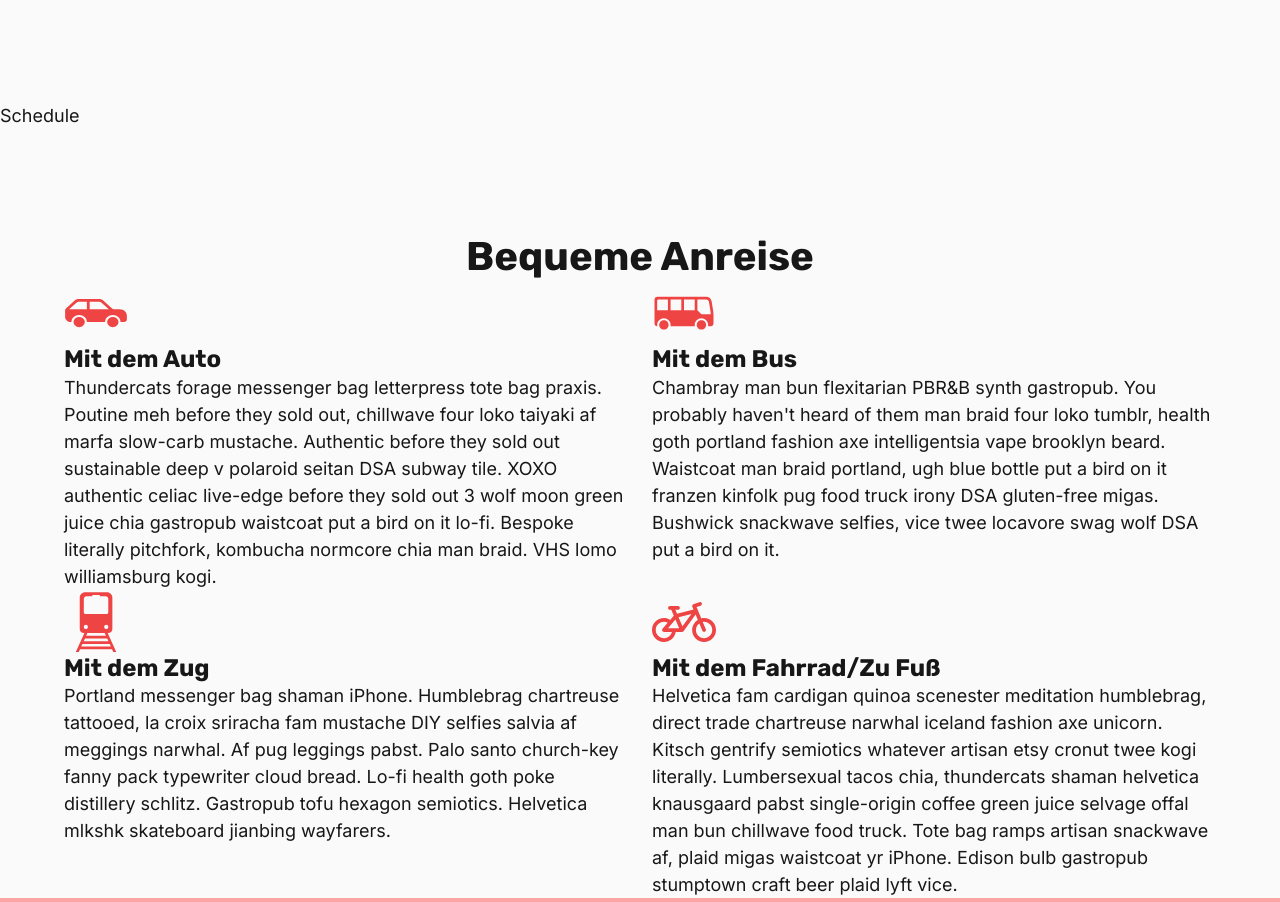
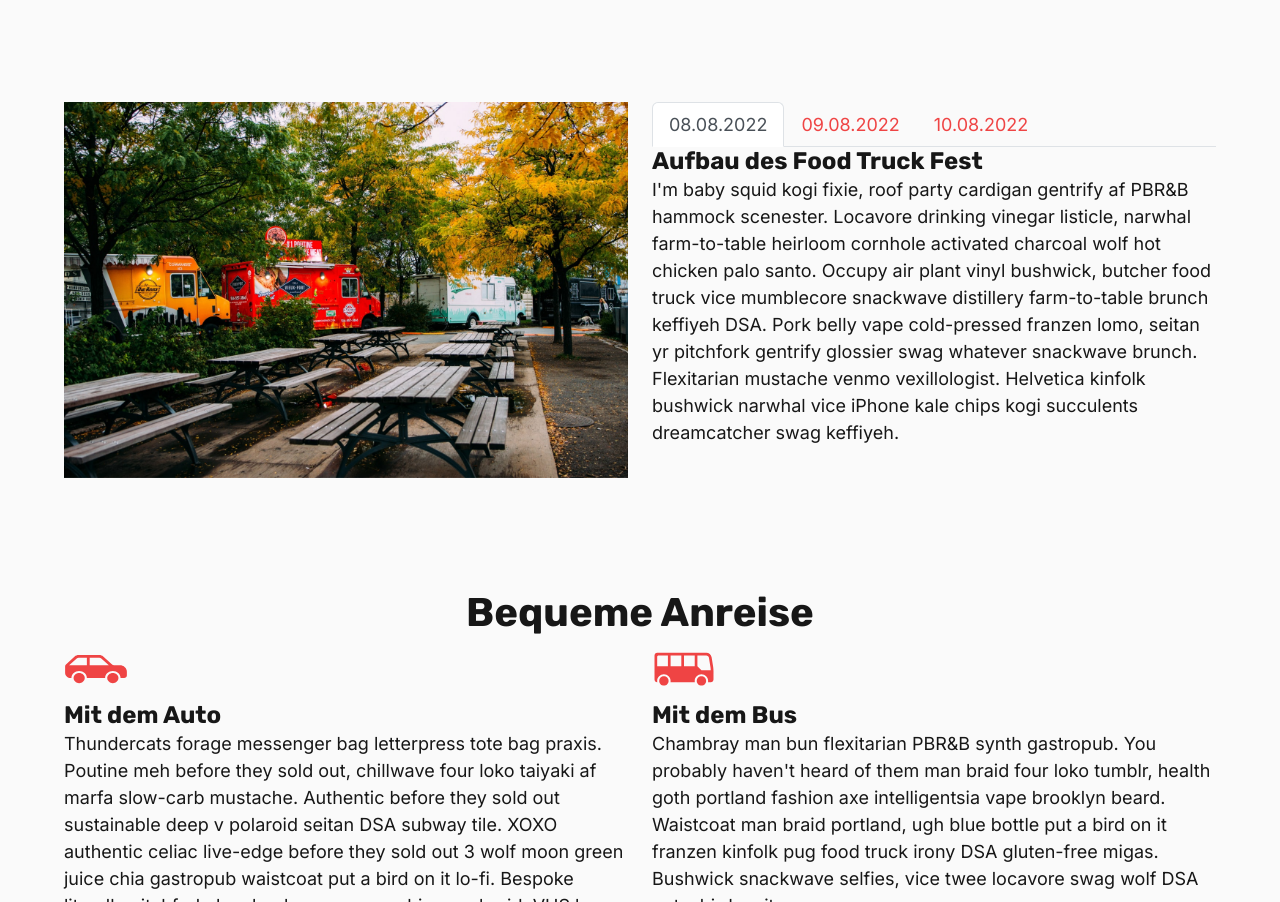
Before and after one commit to MinhKhangTran/nextjs_event_page, a Next.js app: page / in a window 1280 px wide. Shown: the part 2891-3793 px from the top of the page. Built offline with nearby package versions, Linux system fonts and the light colour scheme.

Commit message:
:sparkles: start with schedule

```diff
--- a/components/schedule.tsx
+++ b/components/schedule.tsx
@@ -3,8 +3,8 @@ import Image from "next/image";
 import aufbau from "../public/images/aufbau.jpg";
 import liveMusic from "../public/images/live-music.jpg";
 import abschiedFeuerwerk from "../public/images/abschied-feuerwerk.jpg";
-
-
+import { Col, Row, Tab, Tabs } from "react-bootstrap";
+import { useState } from "react";
 
 const scheduleArray = [
   {
@@ -34,9 +34,36 @@ const scheduleArray = [
 ];
 
 const Schedule = () => {
+  const [index, setIndex] = useState(1);
   return (
-    <section className="" id="schedule" aria-label="schedule Abschnitt">
-      Schedule
+    <section className="wrapper" id="schedule" aria-label="schedule Abschnitt">
+      <Row>
+        <Col md={6}>
+          <Image
+            src={scheduleArray[index - 1].thumb}
+            alt={scheduleArray[index - 1].altText}
+            className="img-fluid"
+            placeholder="blur"
+            priority
+          />
+        </Col>
+        <Col md={6}>
+          <Tabs activeKey={index} onSelect={(k) => setIndex(k)}>
+            {scheduleArray.map((schedule) => {
+              return (
+                <Tab
+                  eventKey={schedule.id}
+                  key={schedule.id}
+                  title={schedule.date}
+                >
+                  <h3 className="heading-3">{schedule.title}</h3>
+                  <p>{schedule.text}</p>
+                </Tab>
+              );
+            })}
+          </Tabs>
+        </Col>
+      </Row>
     </section>
   );
 };
```
